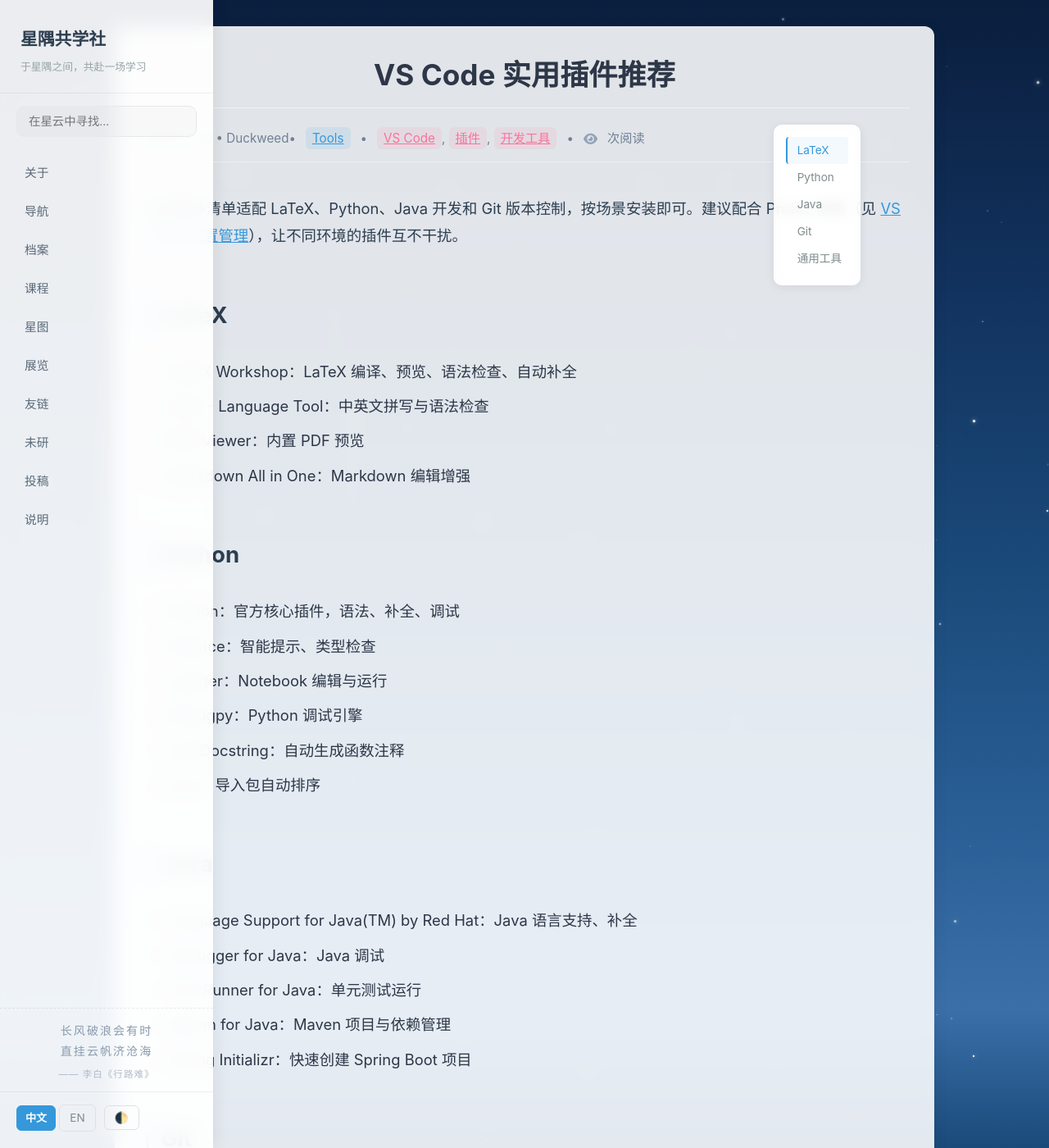
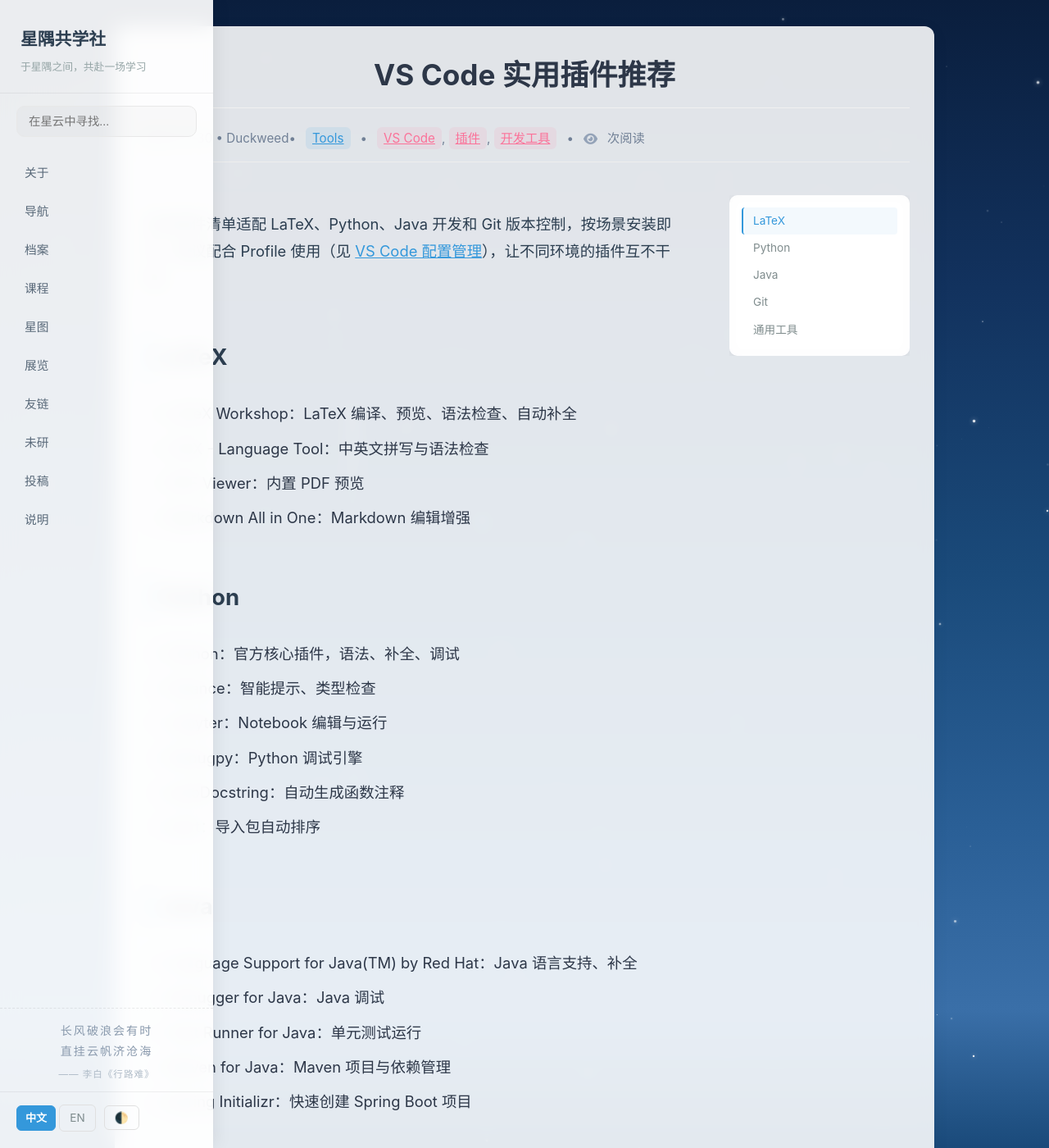
Before and after one commit to Duckweed-yhb/Duckweed-yhb.github.io, a Jekyll site: the page built from _posts/2026-03-30-VScode插件推荐.md, in a window 1280 px wide and 1400 px high. Shown: the whole window at 82% size. Built offline with Jekyll 4.4.1, drawn with Linux system fonts in a browser that asks for light colours; comment, search, counter and statistics services are not loaded.

```diff
--- a/_layouts/post.html
+++ b/_layouts/post.html
@@ -36,13 +36,15 @@
       {% endif %}
     </header>
 
-    <div class="post-toc-container" id="post-toc">
-      <div class="post-toc-toggle" onclick="document.getElementById('post-toc').classList.toggle('open')">📑 目录</div>
-      <nav class="post-toc-nav" id="toc-nav"></nav>
-    </div>
-
-    <div class="post-content">
-      {{ content }}
+    <!-- 正文 + 右侧章节目录（flex 三栏布局，互不重叠） -->
+    <div class="post-body">
+      <div class="post-content">
+        {{ content }}
+      </div>
+      <aside class="post-toc-container" id="post-toc">
+        <div class="post-toc-toggle" onclick="document.getElementById('post-toc').classList.toggle('open')">📑 目录</div>
+        <nav class="post-toc-nav" id="toc-nav"></nav>
+      </aside>
     </div>
 
     <!-- ========== 系列导航 ========== -->
@@ -135,20 +137,79 @@
     </script>
     {% endif %}
 
-    <!-- ========== TOC 悬浮目录 + 阅读进度条 样式和脚本 ========== -->
+    <!-- ========== TOC 章节目录 + 阅读进度条 样式和脚本 ========== -->
     <style>
-    .post-toc-container { position:fixed; right:max(20px, calc((100vw - 1100px)/2)); top:120px; z-index:100; max-width:220px; display:none; }
-    @media(min-width:1200px){.post-toc-container{display:block;}}
-    .post-toc-toggle { display:none; padding:8px 16px; background:rgba(255,255,255,0.9); border-radius:20px; cursor:pointer; font-size:.9em; box-shadow:0 2px 8px rgba(0,0,0,0.08); }
-    .post-toc-nav { max-height:60vh; overflow-y:auto; padding:15px; background:rgba(255,255,255,0.88); border-radius:10px; box-shadow:0 2px 12px rgba(0,0,0,0.08); backdrop-filter:blur(8px); }
-    .post-toc-nav a { display:block; padding:5px 8px; color:#7f8c8d; text-decoration:none; font-size:.85em; border-radius:4px; transition:all .2s; border-left:2px solid transparent; }
-    .post-toc-nav a:hover,.post-toc-nav a.active { color:#3498db; border-left-color:#3498db; background:rgba(52,152,219,0.06); }
-    .post-toc-nav a.toc-h2 { padding-left:12px; }
-    .post-toc-nav a.toc-h3 { padding-left:24px; font-size:.8em; }
-    @media(max-width:1199px){.post-toc-container{position:relative;top:auto;right:auto;max-width:100%;margin:0 auto 20px;padding:0 15px;display:block;}
-    .post-toc-nav{display:none;}.post-toc-container.open .post-toc-nav{display:block;}
-    .post-toc-toggle{display:inline-block;margin-bottom:10px;}}
-    @media(prefers-color-scheme:dark){.post-toc-nav,.post-toc-toggle{background:rgba(30,30,40,0.88);}.post-toc-nav a{color:#bdc3c7;}}
+    /* 正文 + 右侧目录：flex 三栏布局，左侧导航栏 + 中间内容 + 右侧目录互不重叠 */
+    .post-body {
+      display: flex;
+      gap: 30px;
+      align-items: flex-start;
+    }
+    .post-body .post-content {
+      flex: 1;
+      min-width: 0; /* 防止长代码块撑破布局 */
+    }
+    .post-toc-container {
+      width: 220px;
+      flex-shrink: 0;
+      position: sticky;
+      top: 90px;
+      max-height: calc(100vh - 120px);
+      overflow-y: auto;
+    }
+    .post-toc-toggle {
+      display: none;
+      padding: 8px 16px;
+      background: rgba(255, 255, 255, 0.9);
+      border-radius: 20px;
+      cursor: pointer;
+      font-size: 0.9em;
+      box-shadow: 0 2px 8px rgba(0, 0, 0, 0.08);
+    }
+    .post-toc-nav {
+      padding: 15px;
+      background: rgba(255, 255, 255, 0.88);
+      border-radius: 10px;
+      box-shadow: 0 2px 12px rgba(0, 0, 0, 0.08);
+      backdrop-filter: blur(8px);
+    }
+    .post-toc-nav a {
+      display: block;
+      padding: 5px 8px;
+      color: #7f8c8d;
+      text-decoration: none;
+      font-size: 0.85em;
+      border-radius: 4px;
+      transition: all 0.2s;
+      border-left: 2px solid transparent;
+      word-break: break-word;
+    }
+    .post-toc-nav a:hover, .post-toc-nav a.active {
+      color: #3498db;
+      border-left-color: #3498db;
+      background: rgba(52, 152, 219, 0.06);
+    }
+    .post-toc-nav a.toc-h2 { padding-left: 12px; }
+    .post-toc-nav a.toc-h3 { padding-left: 24px; font-size: 0.8em; }
+
+    /* 窄屏（<=1200px）：目录折叠到正文上方 */
+    @media (max-width: 1200px) {
+      .post-body { flex-direction: column; }
+      .post-toc-container {
+        position: static;
+        width: 100%;
+        max-height: none;
+        order: -1; /* 目录移到内容前面 */
+      }
+      .post-toc-nav { display: none; }
+      .post-toc-container.open .post-toc-nav { display: block; }
+      .post-toc-toggle { display: inline-block; margin-bottom: 10px; }
+    }
+
+    @media (prefers-color-scheme: dark) {
+      .post-toc-nav, .post-toc-toggle { background: rgba(30, 30, 40, 0.88); }
+      .post-toc-nav a { color: #bdc3c7; }
+    }
     </style>
 
     <script>
```
Also changed, not shown: pages/exhibition.html (+40 -8 lines).
